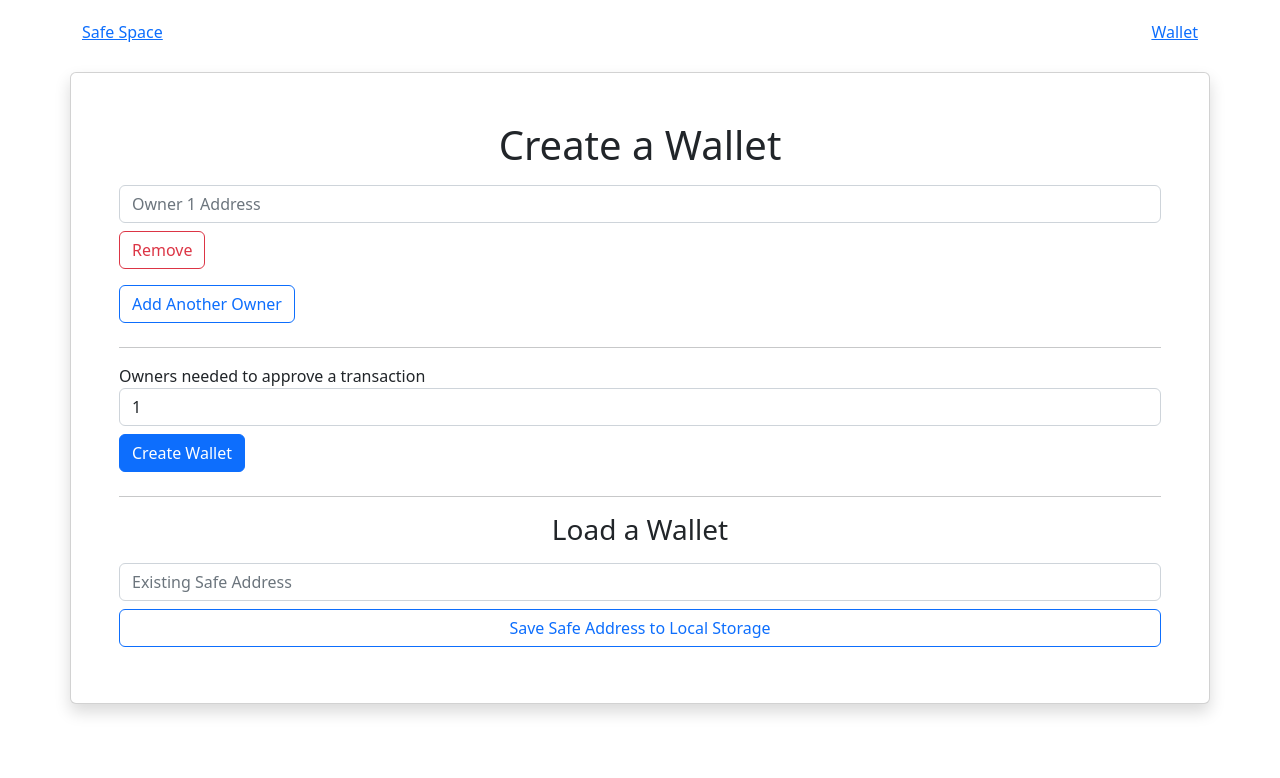
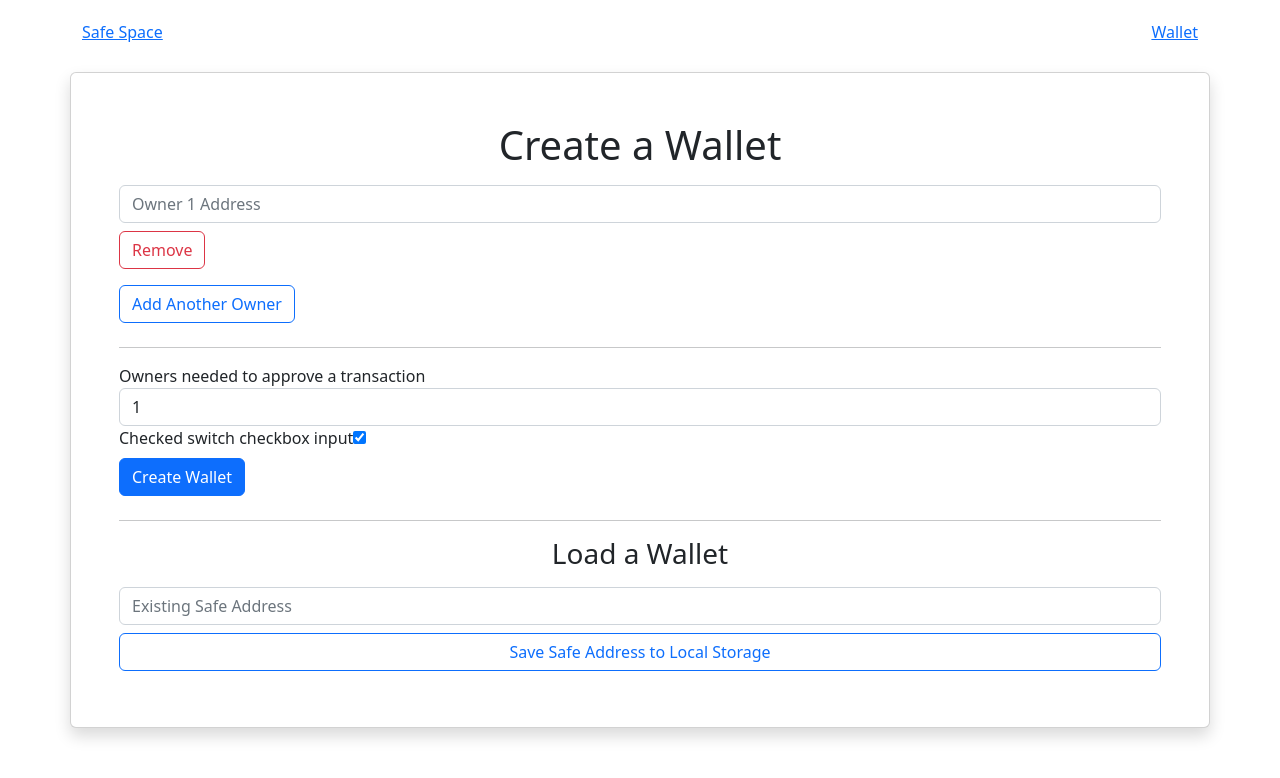
Before and after one commit to GigaHierz/green-wallet, a React (Create React App) app: page /wallet/create in a window 1280 px wide. Shown: the top 778 px of the page. Built offline with nearby package versions, Linux system fonts and the light colour scheme.

Commit message:
Adding Tailwind UI

```diff
--- a/package.json
+++ b/package.json
@@ -3,6 +3,7 @@
   "version": "0.1.0",
   "private": true,
   "dependencies": {
+    "@material-tailwind/react": "^2.0.0",
     "@safe-global/api-kit": "^1.0.1",
     "@safe-global/auth-kit": "^1.0.0",
     "@safe-global/onramp-kit": "^0.1.0-alpha.2",
@@ -75,7 +76,6 @@
     "buffer": "^6.0.3",
     "chai": "^4.3.7",
     "crypto-browserify": "^3.12.0",
-    "ethereum-waffle": "^4.0.9",
     "hardhat": "^2.12.6",
     "https-browserify": "^1.0.0",
     "os-browserify": "^0.3.0",
@@ -83,6 +83,7 @@
     "react-app-rewired": "^2.2.1",
     "stream-browserify": "^3.0.0",
     "stream-http": "^3.2.0",
+    "tailwindcss": "^3.3.2",
     "url": "^0.11.0"
   }
 }
--- a/src/App.css
+++ b/src/App.css
@@ -1,3 +1,7 @@
+@tailwind base;
+@tailwind components;
+@tailwind utilities;
+
 .App {
   text-align: center;
 }
--- a/src/scenes/Wallet/WalletCreate.tsx
+++ b/src/scenes/Wallet/WalletCreate.tsx
@@ -13,7 +13,7 @@ function WalletCreate() {
   // usestate for threshold
   const [threshold, setThreshold] = useState(1);
   // usestate for safe address
-  const [safeAddress, setSafeAddress] = useState(localStorage.getItem('safeAddress')||'');
+  const [safeAddress, setSafeAddress] = useState(localStorage.getItem('safeAddress') || '');
   const [account, setAccount] = useState<SafeAuthKit<Web3AuthModalPack>>()
 
 
@@ -94,6 +94,17 @@ function WalletCreate() {
               onChange={handleThresholdChange}
             />
           </div>
+          <div>
+            <label>Checked switch checkbox input</label>
+            <input
+              type="checkbox"
+              className="slider round"
+              role="switch"
+              checked
+            />
+            <span className="slider round"></span>
+
+          </div>
           <button className="btn btn-primary my-2" onClick={createWallet}>
             Create Wallet
           </button>
--- a/src/scenes/Wallet/WalletFund.tsx
+++ b/src/scenes/Wallet/WalletFund.tsx
@@ -1,5 +1,5 @@
 import React, { useState } from 'react';
-import { SafeOnRampKit, SafeOnRampProviderType } from '@safe-global/onramp-kit'
+import { SafeOnRampKit, SafeOnRampProviderType, StripePack } from '@safe-global/onramp-kit';
 
 export interface WalletFundProps {
   address: string;
@@ -15,15 +15,15 @@ function WalletFund() {
 
   const fundWallet = async () => {
 
-    const safeOnRamp = await SafeOnRampKit.init(SafeOnRampProviderType.Stripe, {
-      onRampProviderConfig: {
+    const safeOnRamp = await SafeOnRampKit.init(
+      new StripePack({
         // Get public key from Stripe: https://dashboard.stripe.com/register
         stripePublicKey:
           'pk_test_51MZbmZKSn9ArdBimSyl5i8DqfcnlhyhJHD8bF2wKrGkpvNWyPvBAYtE211oHda0X3Ea1n4e9J9nh2JkpC7Sxm5a200Ug9ijfoO',
-        // Deploy your own server: https://github.com/safe-global/account-abstraction-sdk/tree/main/packages/onramp-kit/example/server
+        // Deploy your own server: https://github.com/5afe/aa-stripe-service
         onRampBackendUrl: 'https://aa-stripe.safe.global',
-      },
-    });
+      })
+    );
 
     const sessionData = await safeOnRamp.open({
       walletAddress: address,
--- /dev/null
+++ b/tailwind.config.js
@@ -0,0 +1,10 @@
+/** @type {import('tailwindcss').Config} */
+module.exports = {
+  content: [
+    "./src/**/*.{html,js,tsx,ts,jsx}",
+  ],
+  theme: {
+    extend: {},
+  },
+  plugins: [],
+}
```
Also changed, not shown: 3 other files (tests, documents, lock files or other folders).
